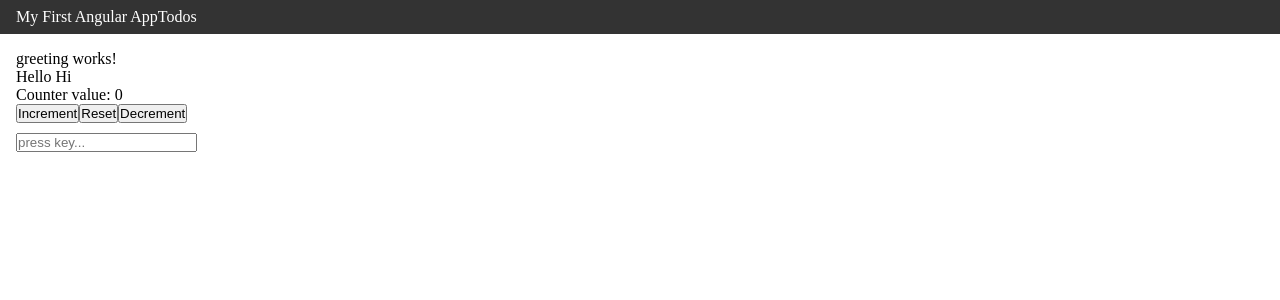
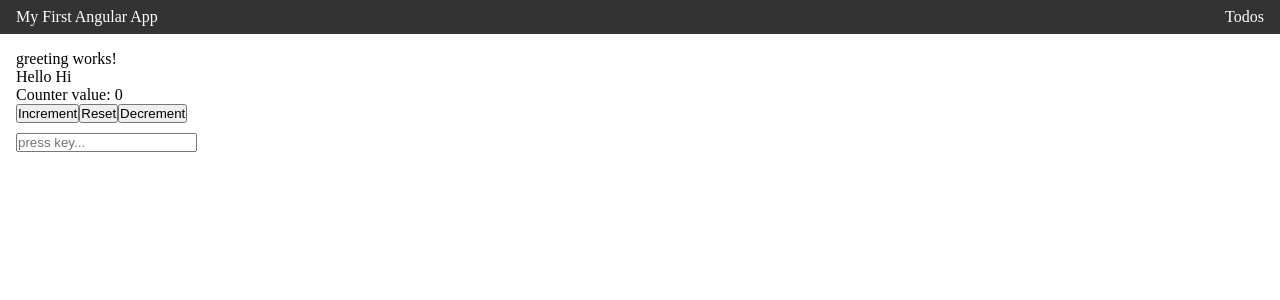
Before and after one commit to mdrezaulkarim38/JSPractice, an Angular app in the folder first-ng-app/: page / in a window 1280 px wide. Shown: the top 300 px of the page. Built offline with nearby package versions, Linux system fonts and the light colour scheme.

Commit message:
todo nav is working

```diff
--- a/first-ng-app/src/app/components/header/header.component.scss
+++ b/first-ng-app/src/app/components/header/header.component.scss
@@ -8,12 +8,27 @@ header{
     justify-content: space-between;
 
     nav{
+        width: 100%;
         display: flex;
         justify-content: space-between;
         align-items: center;
 
+       > span {
+            cursor: pointer;
+            &:hover {
+                color: #777;
+            }
+        }
+
         ul{
             list-style: none;
+
+            li {
+                cursor: pointer;
+                &:hover {
+                    color: #777;
+                }
+            }
         }
     }
 }
```
